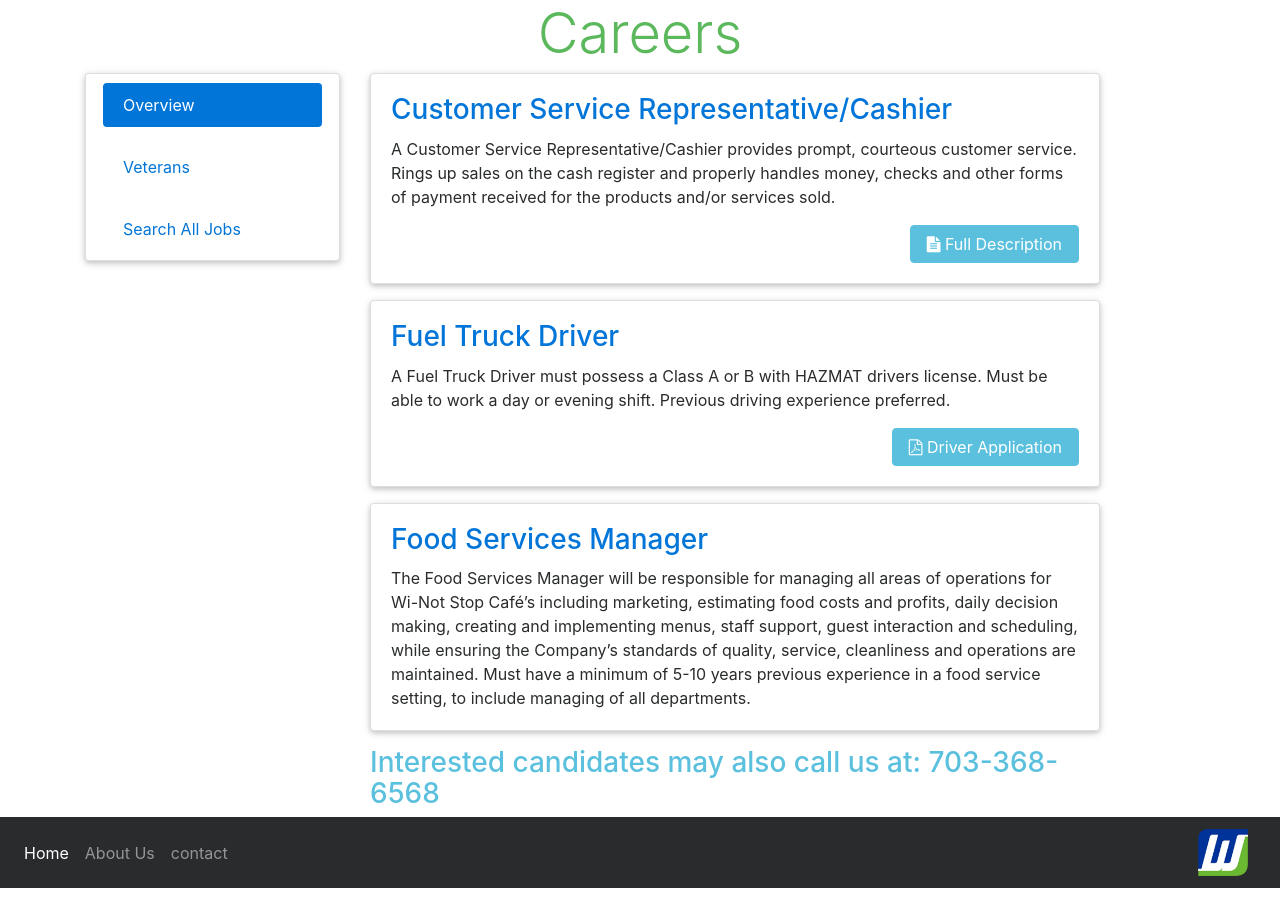
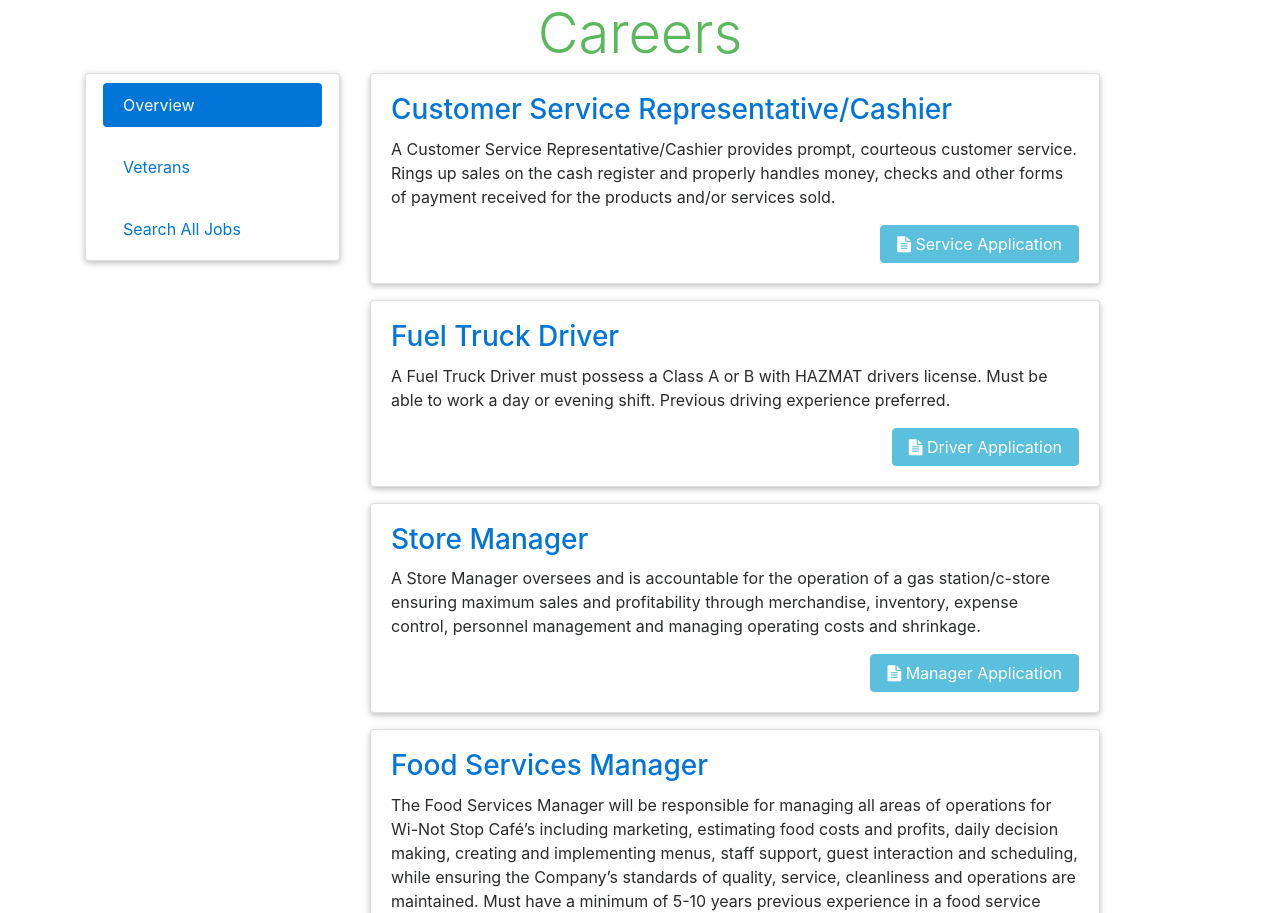
Before and after one commit to nburk2/wineenergy, a website: page careers.html in a window 1280 px wide. Shown: the part 497-1410 px from the top of the page. Before the commit the page ends 1385 px from the top, so only its background shows below. Drawn offline with Linux system fonts and the light colour scheme.

Commit message:
add extra career application links to the website

```diff
--- a/careers.html
+++ b/careers.html
@@ -121,7 +121,7 @@
               <p class="card-text">
                 A Customer Service Representative/Cashier provides prompt, courteous customer service.  Rings up sales on the cash register and properly handles money, checks and other forms of payment received for the products and/or services sold.
               </p>
-              <a href="https://recruiting.paylocity.com/Recruiting/Jobs/Details/10289" target="_blank" class="btn btn-info pull-right"><i class="fa fa-file-text"></i> Full Description</a>
+              <a href="https://recruiting.paylocity.com/Recruiting/Jobs/Details/10289" target="_blank" class="btn btn-info pull-right"><i class="fa fa-file-text"></i> Service Application</a>
             </div>
           </div>
           <div class="card mb-3">
@@ -130,7 +130,16 @@
               <p class="card-text">
                 A Fuel Truck Driver must possess a Class A or B with HAZMAT drivers license.  Must be able to work a day or evening shift.  Previous driving experience preferred.
               </p>
-              <a class="btn btn-info pull-right" href="https://s3.amazonaws.com/wine-energy/documents/Driver_Application.pdf"><i class="fa fa-file-pdf-o"></i> Driver Application</a>
+              <a class="btn btn-info pull-right" href="https://recruiting.paylocity.com/Recruiting/Jobs/Details/12910"><i class="fa fa-file-text"></i> Driver Application</a>
+            </div>
+          </div>
+          <div class="card mb-3">
+            <div class="card-block">
+              <h3 class="card-title text-primary">Store Manager</h3>
+              <p class="card-text">
+                A Store Manager oversees and is accountable for the operation of a gas station/c-store ensuring maximum sales and profitability through merchandise, inventory, expense control, personnel management and managing operating costs and shrinkage.
+              </p>
+              <a class="btn btn-info pull-right" href="https://recruiting.paylocity.com/Recruiting/Jobs/Details/16322"><i class="fa fa-file-text"></i> Manager Application</a>
             </div>
           </div>
           <div class="card mb-3">
```
